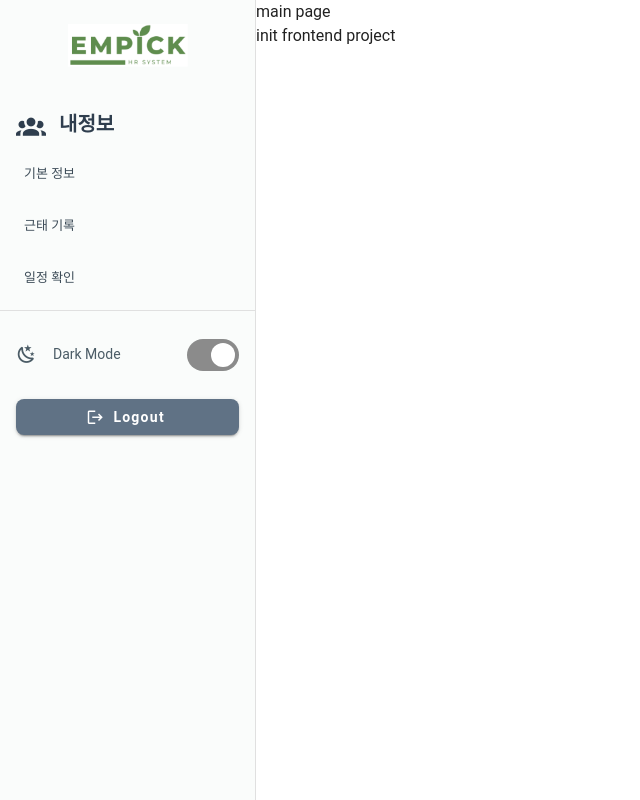
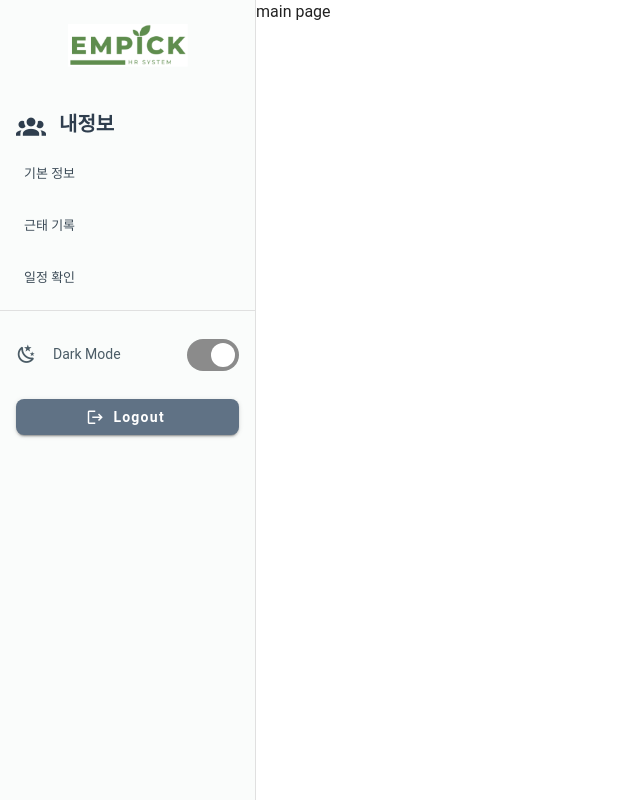
Before and after one commit to yehang218/Empick, a Vue app: page / in a window 1280 px wide. Shown: the whole page, without its empty margins (0-640 px from the left). Built offline with nearby package versions, Linux system fonts and the light colour scheme.

Commit message:
fix : App.vue에 중복된 라우터 컴포넌트 제거

```diff
--- a/src/App.vue
+++ b/src/App.vue
@@ -1,13 +1,9 @@
 <template>
-<v-app>
+  <v-app>
     <Sidebar />
     <v-main>
       <router-view />
-      <div>
-        init frontend project
-      </div>
     </v-main>
-    <RouterView />
   </v-app>
 </template>
 
```
